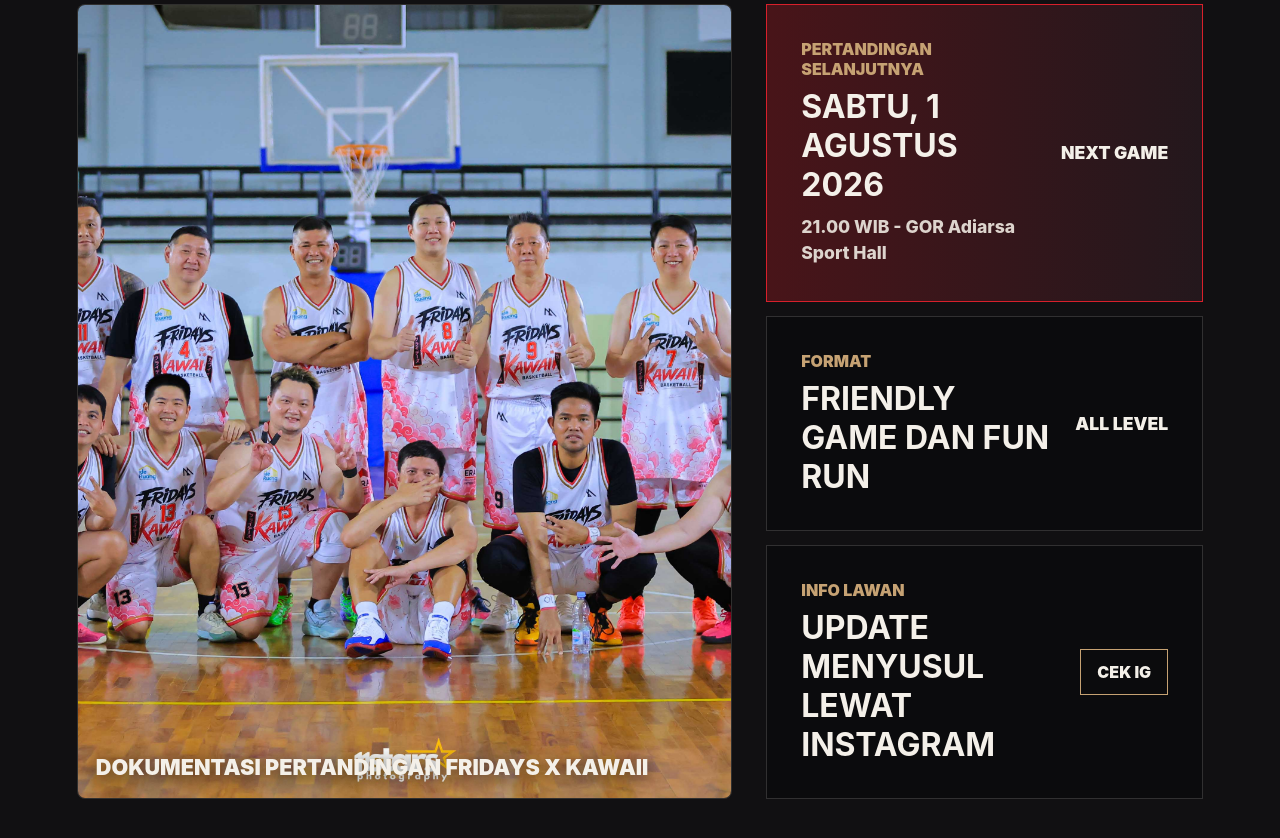
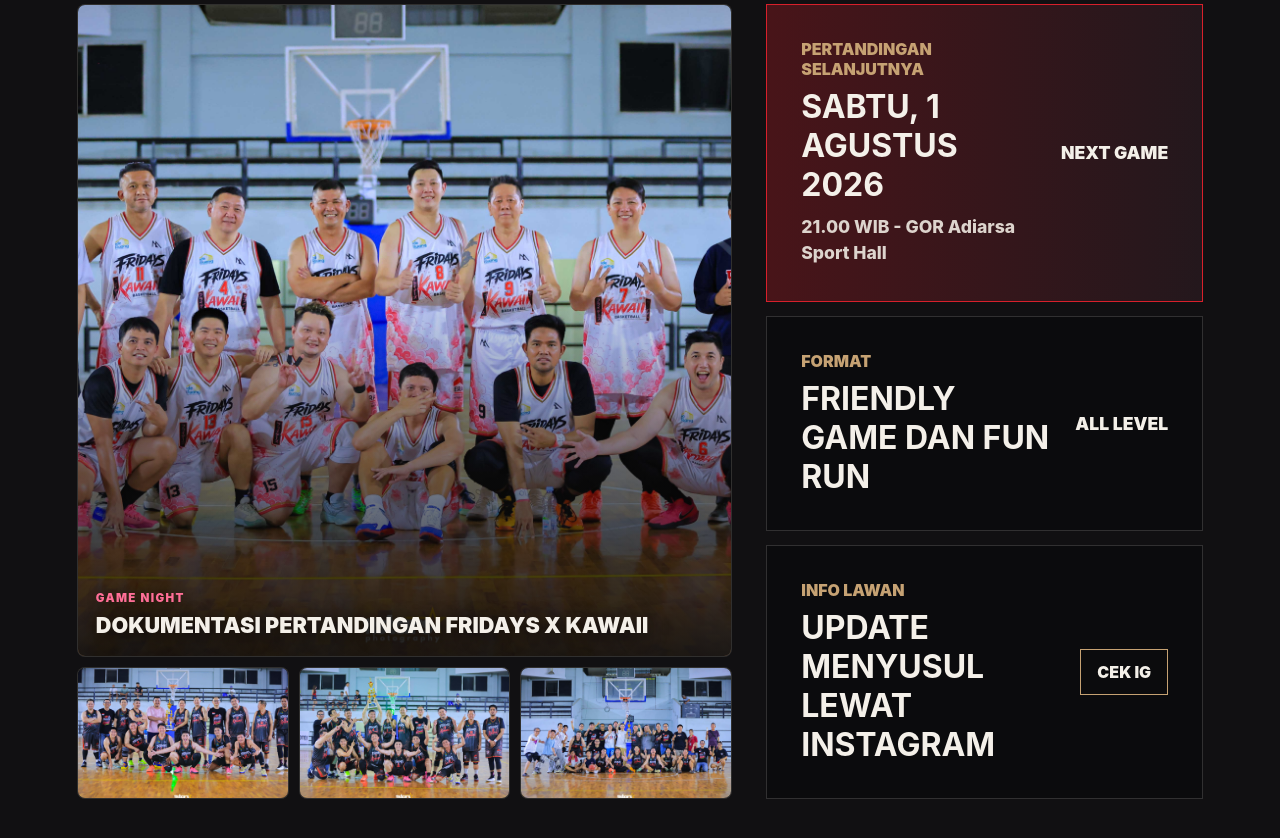
Before and after one commit to peterysp/fridaysxkawaii, a website: page public/index.html in a window 1280 px wide. Shown: the part 1997-2835 px from the top of the page. Drawn offline with Linux system fonts and the light colour scheme.

Commit message:
Update match photo gallery (#1)
Co-authored-by: peterysp <peterysp@users.noreply.github.com>

```diff
--- a/public/index.html
+++ b/public/index.html
@@ -99,10 +99,39 @@
           <h2>Agenda Pertandingan dan Sparring</h2>
         </div>
         <div class="match-showcase">
-          <figure class="match-photo">
-            <img src="/assets/pertandingan/team-match.jpg" alt="Tim Fridays x Kawaii setelah pertandingan" />
-            <figcaption>Dokumentasi pertandingan Fridays x Kawaii</figcaption>
-          </figure>
+          <div class="match-photos" aria-label="Dokumentasi pertandingan Fridays x Kawaii">
+            <figure class="match-photo match-photo-main">
+              <img
+                src="/assets/pertandingan/11STARS_-0515.jpg"
+                alt="Tim Fridays x Kawaii berfoto bersama setelah pertandingan"
+              />
+              <figcaption>
+                <span>Game night</span>
+                Dokumentasi pertandingan Fridays x Kawaii
+              </figcaption>
+            </figure>
+            <figure class="match-photo">
+              <img
+                src="/assets/pertandingan/11STARS_-0621.jpg"
+                alt="Aksi pemain Fridays x Kawaii saat pertandingan 1"
+                loading="lazy"
+              />
+            </figure>
+            <figure class="match-photo">
+              <img
+                src="/assets/pertandingan/11STARS_-0629.jpg"
+                alt="Aksi pemain Fridays x Kawaii saat pertandingan 2"
+                loading="lazy"
+              />
+            </figure>
+            <figure class="match-photo">
+              <img
+                src="/assets/pertandingan/11STARS_-0673.jpg"
+                alt="Aksi pemain Fridays x Kawaii saat pertandingan 3"
+                loading="lazy"
+              />
+            </figure>
+          </div>
           <div class="match-board">
             <article class="match-card featured">
               <div>
--- a/public/styles.css
+++ b/public/styles.css
@@ -316,9 +316,16 @@ h2 {
   align-items: stretch;
 }
 
+.match-photos {
+  display: grid;
+  grid-template-columns: repeat(3, minmax(0, 1fr));
+  grid-template-rows: minmax(300px, 1fr) 132px;
+  gap: 10px;
+  min-width: 0;
+}
+
 .match-photo {
   position: relative;
-  min-height: 420px;
   margin: 0;
   overflow: hidden;
   border: 1px solid var(--line);
@@ -326,15 +333,32 @@ h2 {
   background: #09090a;
 }
 
+.match-photo-main {
+  grid-column: 1 / -1;
+}
+
+.match-photo-main::after {
+  position: absolute;
+  inset: 42% 0 0;
+  pointer-events: none;
+  content: "";
+  background: linear-gradient(180deg, transparent, rgba(9, 9, 10, 0.88));
+}
+
 .match-photo img {
   width: 100%;
   height: 100%;
-  min-height: 420px;
   object-fit: cover;
+  transition: transform 300ms ease;
+}
+
+.match-photo:hover img {
+  transform: scale(1.025);
 }
 
 .match-photo figcaption {
   position: absolute;
+  z-index: 1;
   left: 18px;
   right: 18px;
   bottom: 18px;
@@ -343,6 +367,14 @@ h2 {
   font-weight: 950;
   text-shadow: 0 3px 18px rgba(0, 0, 0, 0.72);
   text-transform: uppercase;
+}
+
+.match-photo figcaption span {
+  display: block;
+  margin-bottom: 7px;
+  color: var(--pink);
+  font-size: 0.72rem;
+  letter-spacing: 0.12em;
 }
 
 .match-card {
@@ -906,6 +938,10 @@ h2 {
     grid-template-columns: 1fr;
   }
 
+  .match-photos {
+    grid-template-rows: minmax(360px, 1fr) 150px;
+  }
+
   .section-heading,
   .about-grid {
     grid-template-columns: 1fr;
@@ -932,9 +968,9 @@ h2 {
     font-size: clamp(3.2rem, 18vw, 5.4rem);
   }
 
-  .match-photo,
-  .match-photo img {
-    min-height: 300px;
+  .match-photos {
+    grid-template-rows: minmax(260px, 1fr) 92px;
+    gap: 6px;
   }
 
   .match-card {
```
Also changed, not shown: public/assets/pertandingan/11STARS_-0515.jpg (added), public/assets/pertandingan/11STARS_-0621.jpg (added), public/assets/pertandingan/11STARS_-0629.jpg (added), public/assets/pertandingan/11STARS_-0673.jpg (added).
